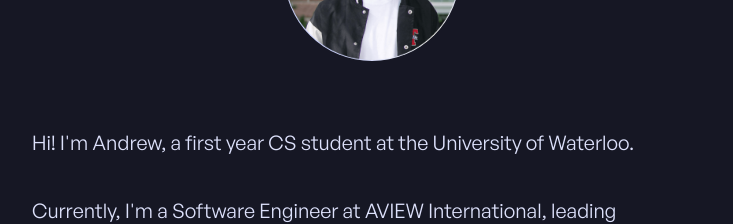
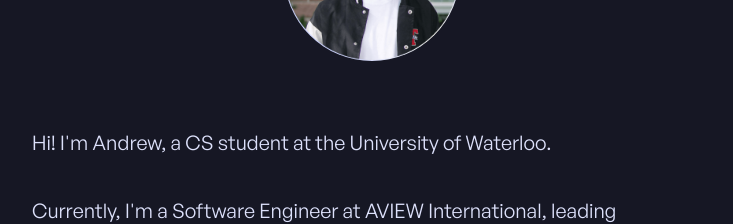
Before and after one commit to qiaoandrew/personal-website, a Next.js app: page / in a window 1280 px wide. Shown: the part 3120-3344 px from the top of the page, without its empty margins (268-1001 px from the left). Built offline with nearby package versions, Linux system fonts and the light colour scheme.

Commit message:
Update about text

```diff
--- a/constants/constants.js
+++ b/constants/constants.js
@@ -311,7 +311,7 @@ export const EXPERIENCES = [
 ];
 
 export const ABOUT = [
-  "Hi! I'm Andrew, a first year CS student at the University of Waterloo.",
+  "Hi! I'm Andrew, a CS student at the University of Waterloo.",
   "Currently, I'm a Software Engineer at AVIEW International, leading development on the startup's website and using portal using React.js and AWS.",
   "Additionally, I'm a Research Intern at the University of Toronto, studying the utility and perception of AI in the workplace through building applications embedded with AI models such as GPT-3.",
   'Some of the things I like to do in my free time include playing tennis, searching for design inspiration, and solving Leetcode problems.',
```
